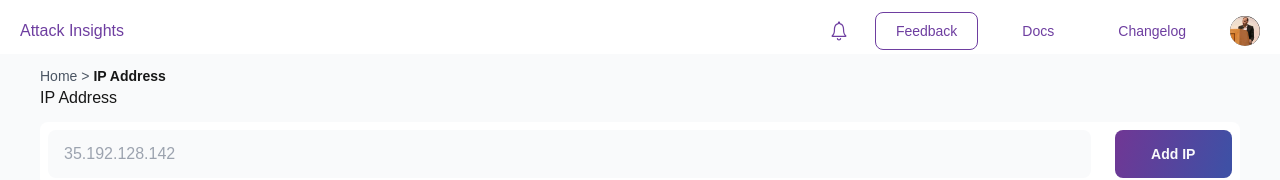
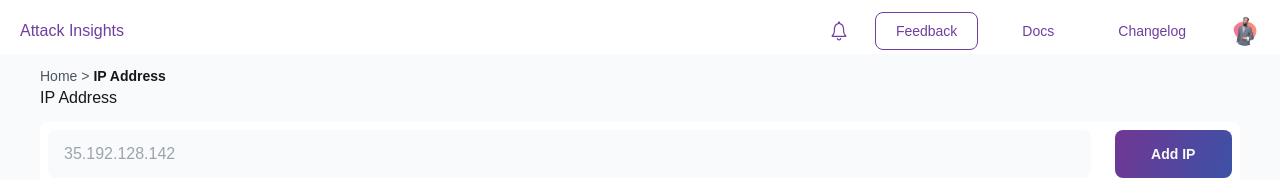
Before and after one commit to abuzar-ce/ip-flow-task, a Next.js app: page / in a window 1280 px wide. Shown: the top 180 px of the page. Built offline with nearby package versions, Linux system fonts and the light colour scheme; no server answers.

Commit message:
logo image changed

```diff
--- a/components/Header.tsx
+++ b/components/Header.tsx
@@ -1,6 +1,7 @@
 import React from "react";
 import { IoIosNotificationsOutline } from "react-icons/io";
 import logo from "@/assets/ceo.png";
+import logo1 from "@/assets/profile-pic.png";
 import Image from "next/image";
 
 const Header = () => {
@@ -15,7 +16,7 @@ const Header = () => {
         <button className="px-5 py-2 text-primary text-sm">Docs</button>
         <button className="px-5 py-2 text-primary text-sm">Changelog</button>
         <Image
-          src={logo}
+          src={logo1}
           height={30}
           width={30}
           className="rounded-full"
```
Also changed, not shown: assets/profile-pic.png (added).
